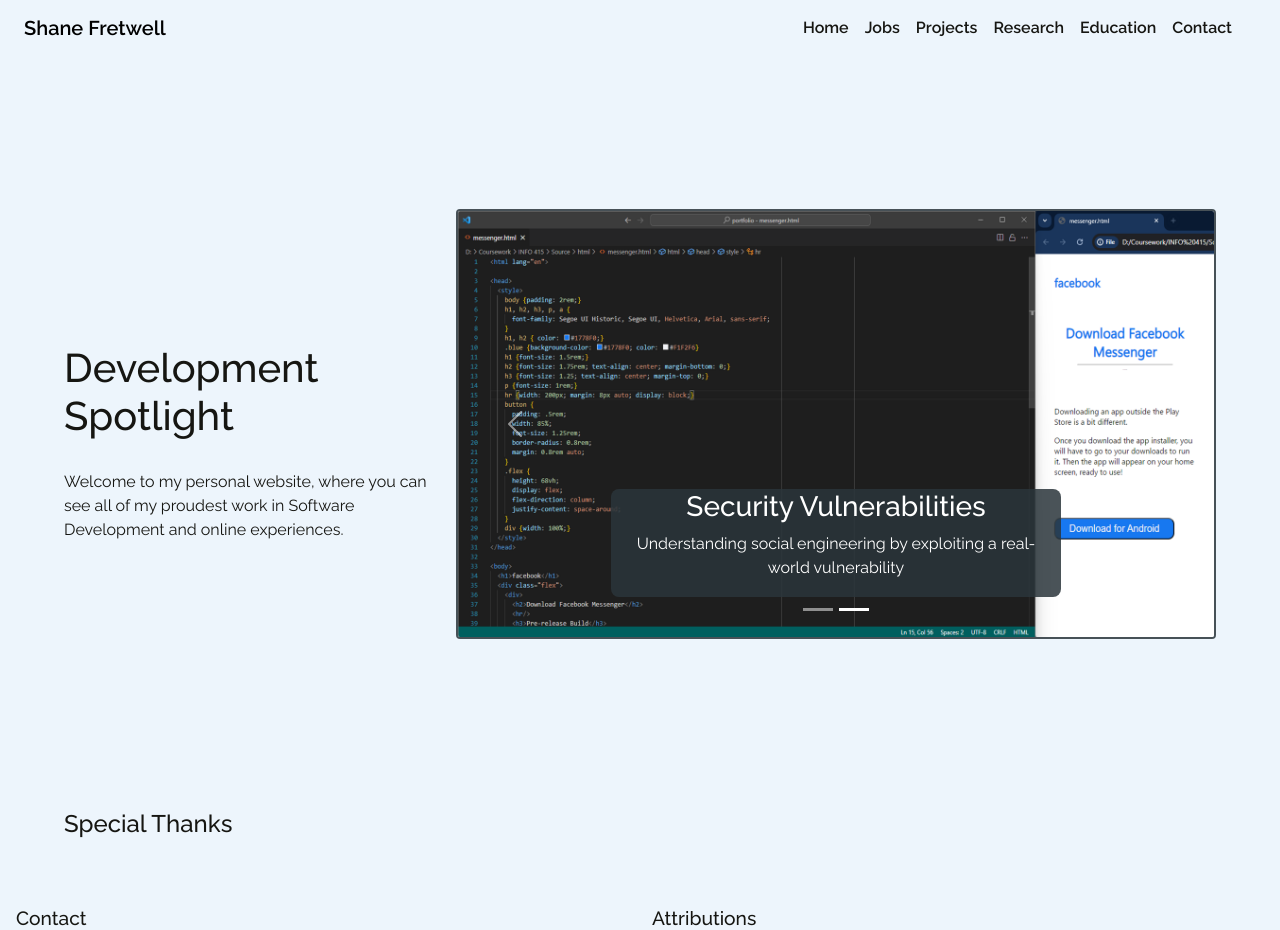
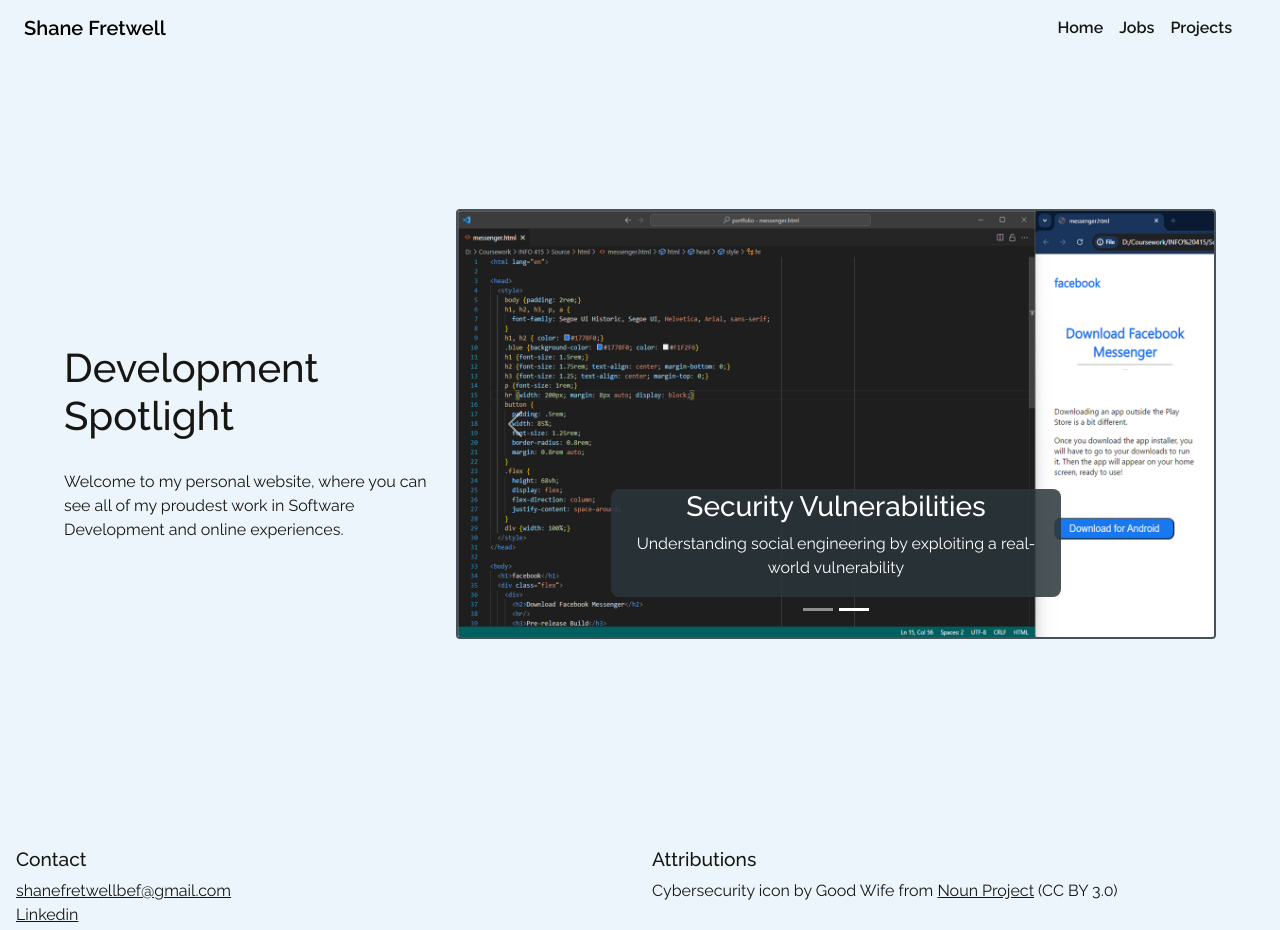
Before and after one commit to fretws/portfolio, a React (Create React App) app: page / in a window 1280 px wide. Shown: the top 930 px of the page. Built offline with nearby package versions, Linux system fonts and the light colour scheme.

Commit message:
Hide elements from view that are not yet presentable (besides projects page)

```diff
--- a/src/components/structure/navigation/Navigation.js
+++ b/src/components/structure/navigation/Navigation.js
@@ -16,9 +16,9 @@
             <Nav.Link href="/">Home</Nav.Link>
             <Nav.Link href="/jobs">Jobs</Nav.Link>
             <Nav.Link href="/projects">Projects</Nav.Link>
-            <Nav.Link href="/research">Research</Nav.Link>
+            {/* <Nav.Link href="/research">Research</Nav.Link>
             <Nav.Link href="/education">Education</Nav.Link>
-            <Nav.Link href="/contact">Contact</Nav.Link>
+            <Nav.Link href="/contact">Contact</Nav.Link> */}
           </Nav>
         </Navbar.Collapse>
       </Container>
--- a/src/pages/Home.js
+++ b/src/pages/Home.js
@@ -1,6 +1,6 @@
 import React from "react"
 import Title from "../components/text/title/Title"
-import SectionTitle from "../components/text/section-title/SectionTitle"
+// import SectionTitle from "../components/text/section-title/SectionTitle"
 import Paragraph from '../components/text/paragraph/Paragraph'
 import Carousel from 'react-bootstrap/Carousel'
 import CarouselImage from '../components/content/carousel-image/CarouselImage'
@@ -45,7 +45,7 @@
           </Carousel>
         </Col>
       </Row>
-        <SectionTitle>Special Thanks</SectionTitle>
+        {/* <SectionTitle>Special Thanks</SectionTitle> */}
         {/* Special thanks to Chen, Roshani, Prakash, and Geoffrey Anderson */}
     </Container>
   )
```
Also changed, not shown: src/App.js (+15 -15 lines).
